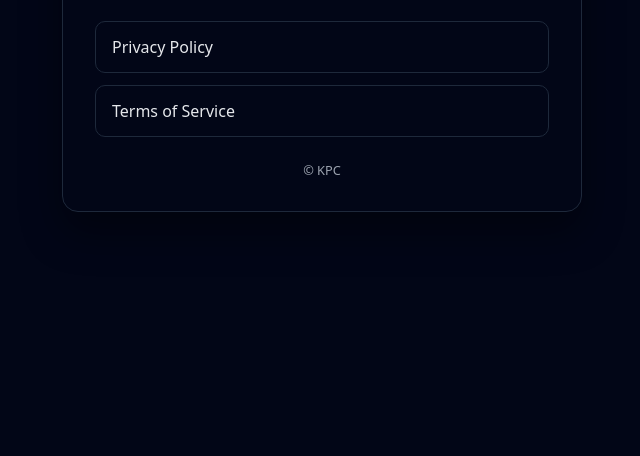
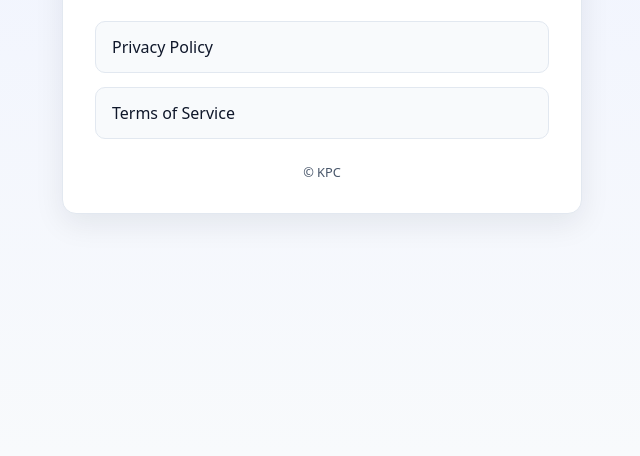
Before and after one commit to fisnikkk/kpc-legal, a plain HTML site: page index.html in a window 1280 px wide. Shown: the part 344-800 px from the top of the page, without its empty margins (318-958 px from the left). Drawn offline with Linux system fonts and the light colour scheme.

Commit message:
Update index.html

```diff
--- a/index.html
+++ b/index.html
@@ -7,24 +7,24 @@
 
   <style>
     :root {
-      --bg: #0f172a;
-      --card: #020617;
-      --text: #e5e7eb;
-      --muted: #9ca3af;
-      --accent: #38bdf8;
-      --border: #1e293b;
+      --bg: #f8fafc;
+      --card: #ffffff;
+      --text: #0f172a;
+      --muted: #475569;
+      --border: #e2e8f0;
+      --accent: #6366f1;
     }
 
     * {
       box-sizing: border-box;
-      font-family: system-ui, -apple-system, BlinkMacSystemFont, "Segoe UI",
-                   Roboto, Ubuntu, "Helvetica Neue", Arial, sans-serif;
+      font-family: system-ui, -apple-system, BlinkMacSystemFont,
+                   "Segoe UI", Roboto, Ubuntu, Arial, sans-serif;
     }
 
     body {
       margin: 0;
       min-height: 100vh;
-      background: linear-gradient(180deg, #020617, #020617 40%, #020617);
+      background: linear-gradient(180deg, #eef2ff, #f8fafc);
       color: var(--text);
       display: flex;
       align-items: center;
@@ -37,16 +37,15 @@
       max-width: 520px;
       background: var(--card);
       border: 1px solid var(--border);
-      border-radius: 16px;
+      border-radius: 14px;
       padding: 32px;
-      box-shadow: 0 20px 40px rgba(0,0,0,0.4);
+      box-shadow: 0 10px 30px rgba(15, 23, 42, 0.08);
     }
 
     h1 {
       margin: 0 0 8px 0;
-      font-size: 1.6rem;
+      font-size: 1.7rem;
       font-weight: 600;
-      letter-spacing: 0.2px;
     }
 
     p {
@@ -60,7 +59,7 @@
       padding: 0;
       margin: 0;
       display: grid;
-      gap: 12px;
+      gap: 14px;
     }
 
     a {
@@ -70,12 +69,12 @@
       border: 1px solid var(--border);
       text-decoration: none;
       color: var(--text);
-      background: #020617;
-      transition: transform 0.1s ease, border-color 0.1s ease;
+      background: #f8fafc;
+      transition: background 0.15s ease, border-color 0.15s ease;
     }
 
     a:hover {
-      transform: translateY(-1px);
+      background: #eef2ff;
       border-color: var(--accent);
     }
 
```
